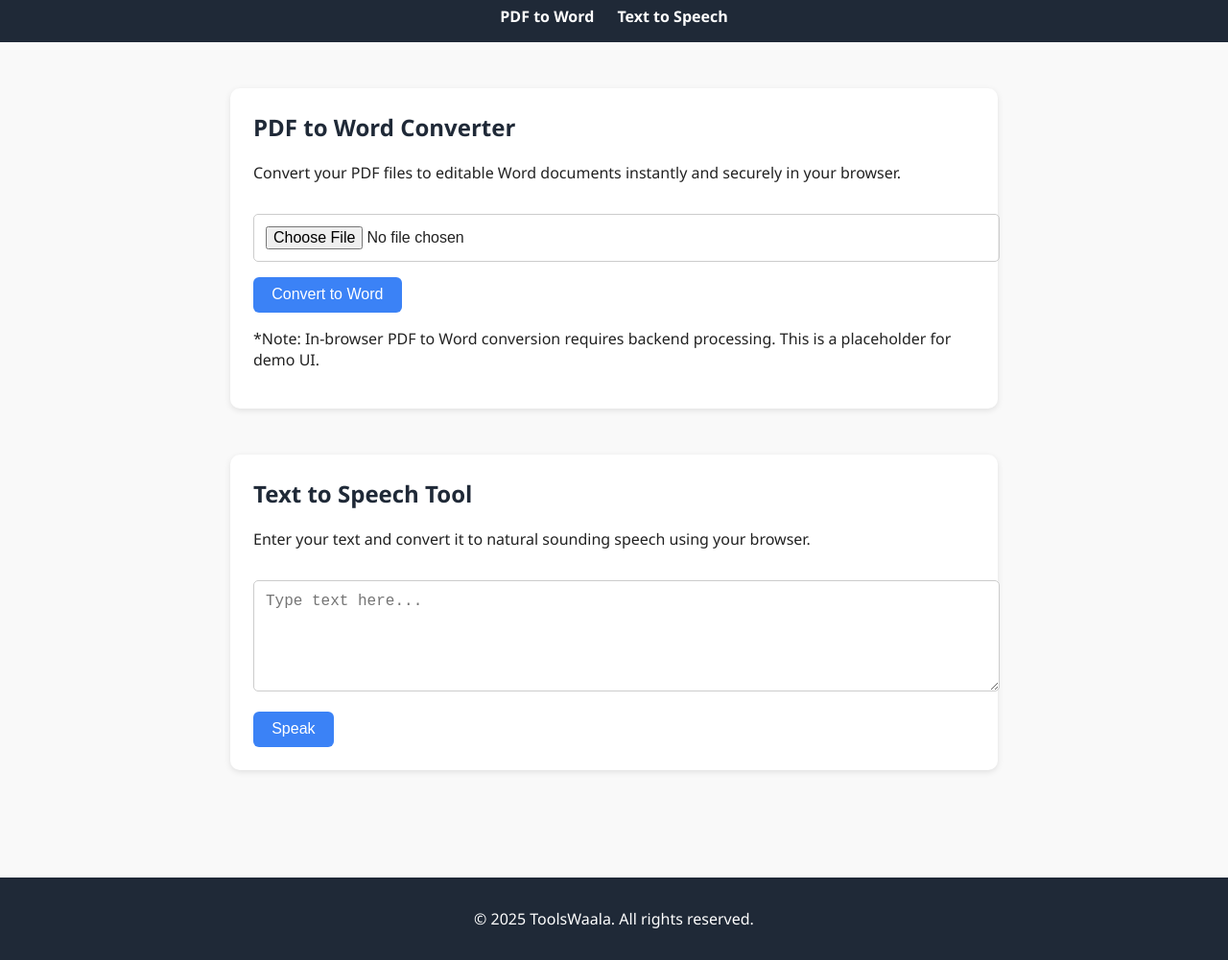
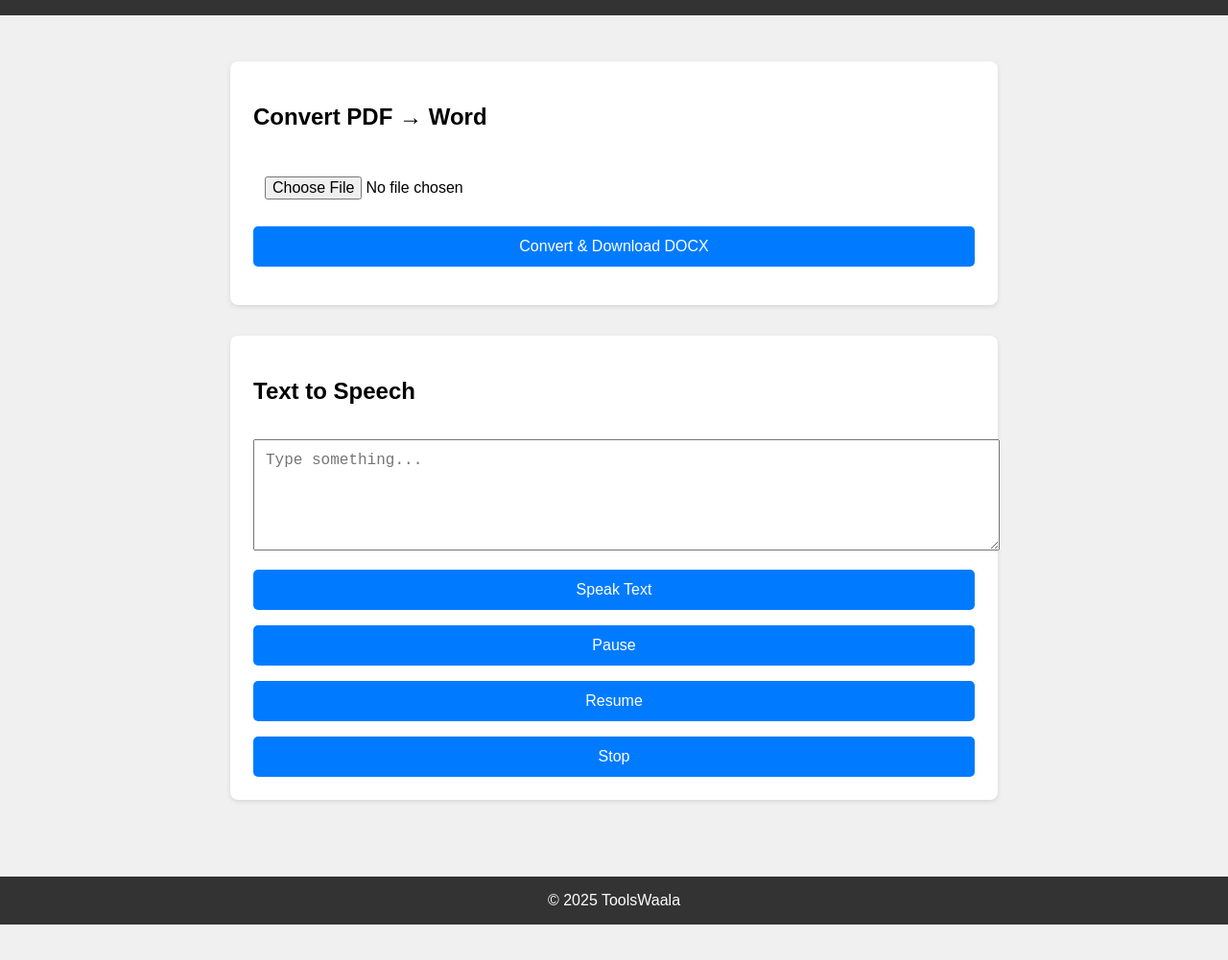
Before and after one commit to Mszerroo/My-tool, a plain HTML site: page index.html in a window 1280 px wide. Shown: the part 96-1097 px from the top of the page at 96% size. After the commit the page ends 1060 px from the top, so only its background shows below. Drawn offline with Linux system fonts and the light colour scheme.

Commit message:
Update index.html

```diff
--- a/index.html
+++ b/index.html
@@ -3,142 +3,74 @@
 <head>
   <meta charset="UTF-8" />
   <meta name="viewport" content="width=device-width, initial-scale=1.0" />
-  <meta name="description" content="Use ToolsWaala's free online PDF to Word Converter and Text to Speech tool. Fast, secure, and SEO-optimized tools website." />
-  <meta name="keywords" content="PDF to Word, Text to Speech, Online Tools, ToolsWaala" />
-  <meta name="author" content="ToolsWaala" />
-  <meta property="og:title" content="ToolsWaala - PDF to Word & Text to Speech" />
-  <meta property="og:description" content="Free tools like PDF to Word Converter and Text to Speech. No sign-up needed." />
-  <meta property="og:type" content="website" />
-  <meta property="og:url" content="https://yourusername.github.io/toolswaala" />
-  <meta name="twitter:card" content="summary_large_image" />
-  <title>ToolsWaala - PDF to Word & Text to Speech</title>
+  <meta name="description" content="Free PDF‑to‑Word & Text‑to‑Speech tools. No backend needed!" />
+  <meta name="keywords" content="PDF to Word, Text to Speech, online tools, Aspose, SpeechSynthesis" />
+  <title>ToolsWaala – PDF to Word & Text to Speech</title>
+  <script src="https://sdk.aspose.cloud/js/asposepdfcloud.js"></script>
   <style>
-    body {
-      font-family: 'Segoe UI', sans-serif;
-      margin: 0;
-      padding: 0;
-      background: #f9f9f9;
-      color: #222;
-    }
-    header {
-      background: #1f2937;
-      color: #fff;
-      padding: 1rem;
-      text-align: center;
-    }
-    nav a {
-      margin: 0 10px;
-      color: #fff;
-      text-decoration: none;
-      font-weight: bold;
-    }
-    main {
-      max-width: 800px;
-      margin: 2rem auto;
-      padding: 1rem;
-    }
-    section {
-      margin-bottom: 3rem;
-      background: #fff;
-      padding: 1.5rem;
-      border-radius: 10px;
-      box-shadow: 0 2px 6px rgba(0,0,0,0.1);
-    }
-    h2 {
-      margin-top: 0;
-      color: #1f2937;
-    }
-    input[type=file],
-    textarea {
-      width: 100%;
-      margin: 1rem 0;
-      padding: 0.75rem;
-      border: 1px solid #ccc;
-      border-radius: 5px;
-      font-size: 1rem;
-    }
-    button {
-      padding: 0.6rem 1.2rem;
-      background-color: #3b82f6;
-      border: none;
-      color: white;
-      border-radius: 6px;
-      font-size: 1rem;
-      cursor: pointer;
-    }
-    button:hover {
-      background-color: #2563eb;
-    }
-    footer {
-      background: #1f2937;
-      color: #fff;
-      text-align: center;
-      padding: 1rem;
-      margin-top: 3rem;
-    }
+    body { font-family: sans-serif; margin:0; padding:0; background:#f0f0f0; }
+    header,footer { background:#333;color:#fff;text-align:center;padding:1rem; }
+    main { max-width:800px; margin:2rem auto; padding:1rem; }
+    section { background:#fff;padding:1.5rem; margin-bottom:2rem; border-radius:8px; box-shadow:0 2px 5px rgba(0,0,0,0.1); }
+    input, textarea, button { width:100%; padding:.75rem; margin-top:1rem; font-size:1rem; }
+    button { background:#007BFF;color:#fff;border:0;border-radius:5px;cursor:pointer; }
+    button:hover { background:#0056b3; }
   </style>
-  <script type="application/ld+json">
-  {
-    "@context": "https://schema.org",
-    "@type": "WebSite",
-    "name": "ToolsWaala",
-    "url": "https://yourusername.github.io/toolswaala"
-  }
-  </script>
 </head>
 <body>
-
-  <header>
-    <h1>🛠️ ToolsWaala</h1>
-    <nav>
-      <a href="#pdf-to-word">PDF to Word</a>
-      <a href="#text-to-speech">Text to Speech</a>
-    </nav>
-  </header>
-
+  <header><h1>ToolsWaala</h1></header>
   <main>
     <!-- PDF to Word -->
-    <section id="pdf-to-word">
-      <h2>PDF to Word Converter</h2>
-      <p>Convert your PDF files to editable Word documents instantly and securely in your browser.</p>
-      <input type="file" id="pdfInput" accept="application/pdf" />
-      <button onclick="convertPDF()">Convert to Word</button>
-      <p id="pdfResult">*Note: In-browser PDF to Word conversion requires backend processing. This is a placeholder for demo UI.</p>
+    <section id="pdf2word">
+      <h2>Convert PDF → Word</h2>
+      <input type="file" id="pdfFile" accept="application/pdf" />
+      <button onclick="convertPdfToWord()">Convert & Download DOCX</button>
+      <p id="pdfStatus"></p>
     </section>
 
     <!-- Text to Speech -->
-    <section id="text-to-speech">
-      <h2>Text to Speech Tool</h2>
-      <p>Enter your text and convert it to natural sounding speech using your browser.</p>
-      <textarea id="ttsInput" rows="5" placeholder="Type text here..."></textarea>
-      <button onclick="speakText()">Speak</button>
+    <section id="tts">
+      <h2>Text to Speech</h2>
+      <textarea id="ttsText" rows="5" placeholder="Type something..."></textarea>
+      <button onclick="playTTS()">Speak Text</button>
+      <div>
+        <button onclick="pauseTTS()">Pause</button>
+        <button onclick="resumeTTS()">Resume</button>
+        <button onclick="stopTTS()">Stop</button>
+      </div>
     </section>
   </main>
-
-  <footer>
-    <p>&copy; 2025 ToolsWaala. All rights reserved.</p>
-  </footer>
+  <footer>&copy; 2025 ToolsWaala</footer>
 
   <script>
-    function convertPDF() {
-      const file = document.getElementById('pdfInput').files[0];
-      if (!file) {
-        alert('Please select a PDF file');
-        return;
-      }
-      alert('This is a placeholder. In-browser PDF to Word conversion requires a server or API.');
-      document.getElementById('pdfResult').textContent = `Selected file: ${file.name}`;
+    // === PDF to Word via Aspose.PDF for JavaScript ===
+    async function convertPdfToWord() {
+      const file = document.getElementById('pdfFile').files[0];
+      if (!file) return alert('Select a PDF first!');
+      document.getElementById('pdfStatus').textContent = 'Converting...';
+      const data = await file.arrayBuffer();
+      const result = await Aspose.Pdf.Api.PDFApi.PdfToDocx(new Uint8Array(data), {});
+      const blob = new Blob([result.body], { type: 'application/vnd.openxmlformats-officedocument.wordprocessingml.document' });
+      const url = URL.createObjectURL(blob);
+      const a = document.createElement('a');
+      a.href = url;
+      a.download = file.name.replace(/\.pdf$/, '.docx');
+      a.click();
+      URL.revokeObjectURL(url);
+      document.getElementById('pdfStatus').textContent = 'Download ready.';
     }
 
-    function speakText() {
-      const text = document.getElementById('ttsInput').value;
-      if (!text) {
-        alert('Please enter text to speak.');
-        return;
-      }
-      const utterance = new SpeechSynthesisUtterance(text);
-      window.speechSynthesis.speak(utterance);
+    // === Text to Speech using Web Speech API ===
+    let utter;
+    function playTTS() {
+      const text = document.getElementById('ttsText').value;
+      if (!text) return alert('Enter text to speak.');
+      utter = new SpeechSynthesisUtterance(text);
+      window.speechSynthesis.speak(utter);
     }
+    function pauseTTS() { window.speechSynthesis.pause(); }
+    function resumeTTS() { window.speechSynthesis.resume(); }
+    function stopTTS() { window.speechSynthesis.cancel(); }
   </script>
 </body>
 </html>
```
